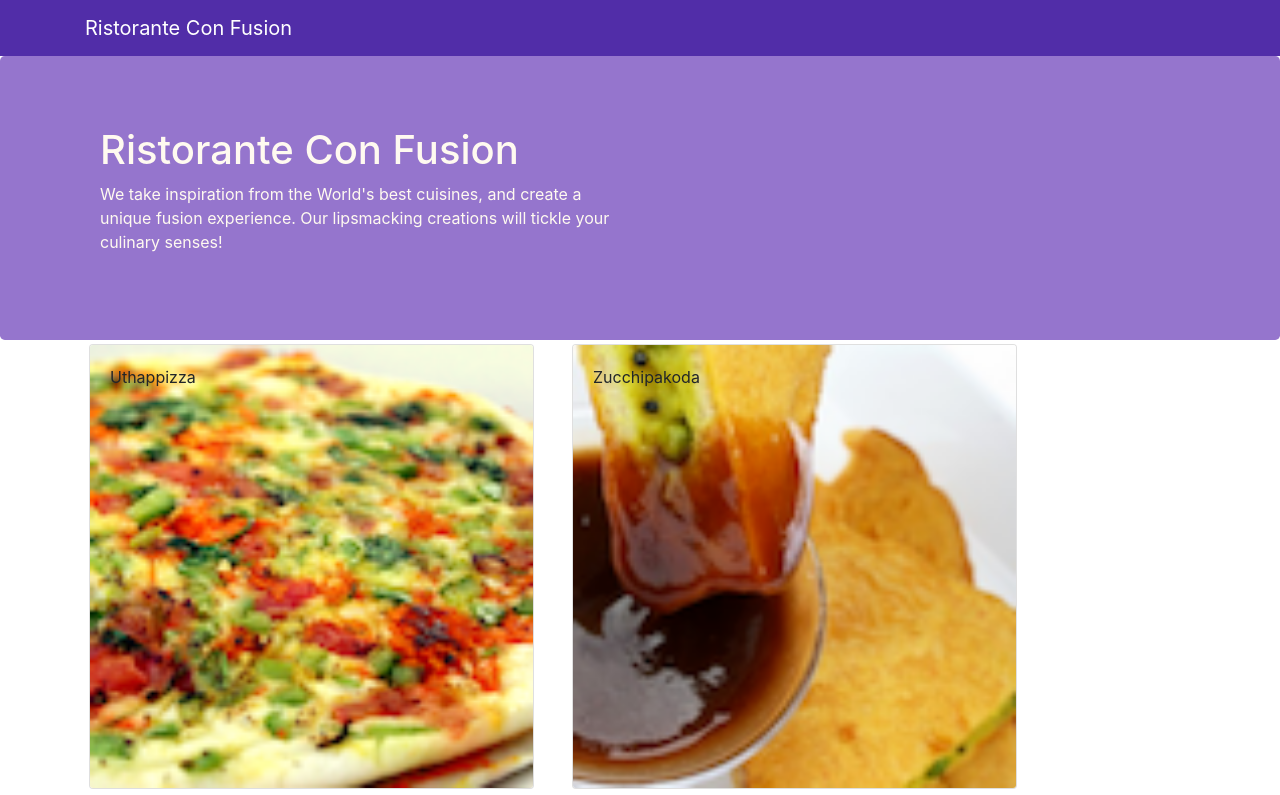
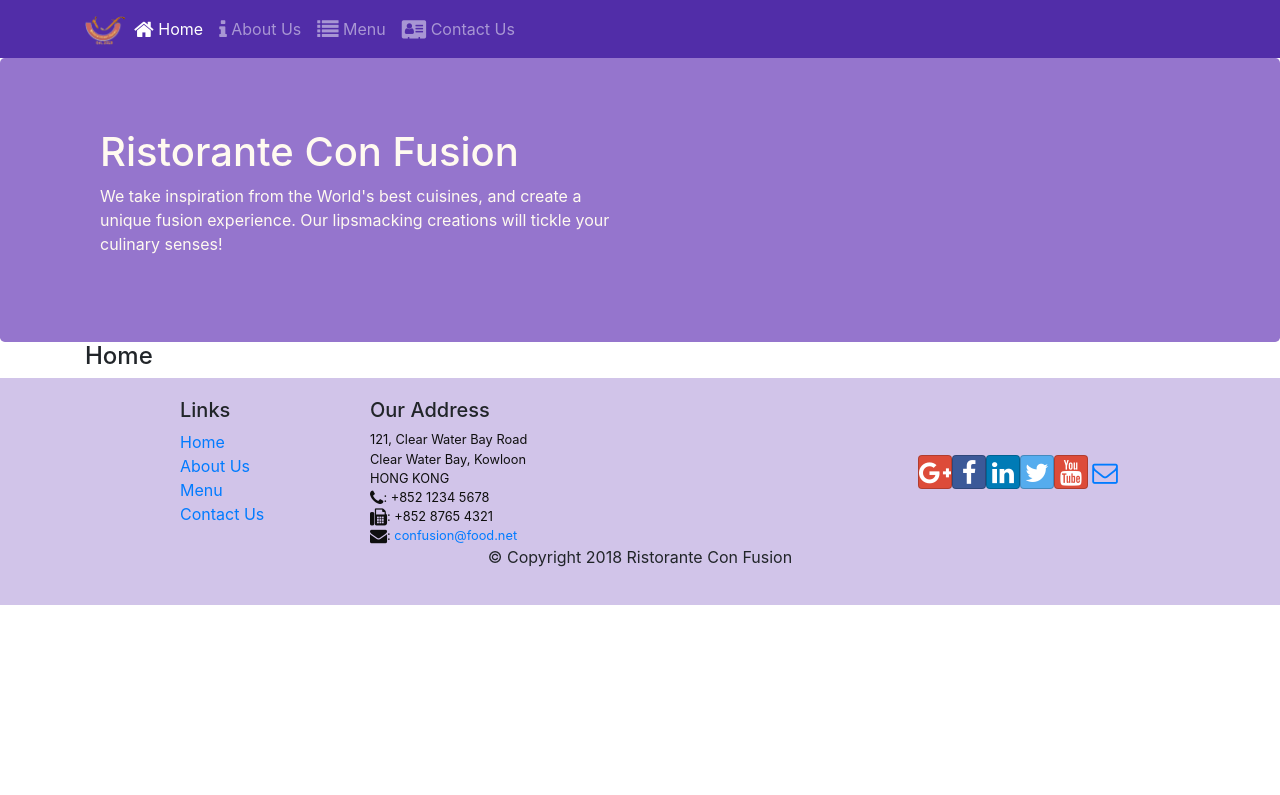
Before and after one commit to AndreREL/confusion, a React (Create React App) app: page /home in a window 1280 px wide. Shown: the top 795 px of the page. Built offline with nearby package versions, Linux system fonts and the light colour scheme.

Commit message:
React Route

```diff
--- a/package.json
+++ b/package.json
@@ -12,6 +12,7 @@
     "react": "^17.0.2",
     "react-dom": "^17.0.2",
     "react-popper": "^2.2.5",
+    "react-router-dom": "^4.2.2",
     "react-scripts": "4.0.3",
     "reactstrap": "^8.10.0",
     "web-vitals": "^1.1.2"
--- a/src/App.js
+++ b/src/App.js
@@ -1,14 +1,17 @@
 import React, { Component } from 'react';
 import Main from './components/MainComponent';
 import './App.css';
+import { BrowserRouter } from 'react-router-dom';
 
 class App extends Component {
 
   render() {
     return (
-      <div>
-        <Main />
-      </div>
+      <BrowserRouter>
+        <div>
+          <Main />
+        </div>
+      </BrowserRouter>
     );
   }
 }
--- a/src/components/FooterComponent.js
+++ b/src/components/FooterComponent.js
@@ -1,7 +1,7 @@
 import React from 'react';
+import { Link } from 'react-router-dom';
 
 function Footer(props) {
-
     return(
         <div className="footer">
             <div className="container">
@@ -9,10 +9,10 @@
                     <div className="col-4 offset-1 col-sm-2">
                         <h5>Links</h5>
                         <ul className="list-unstyled">
-                            <li><a href="#">Home</a></li>
-                            <li><a href="#">About</a></li>
-                            <li><a href="#">Menu</a></li>
-                            <li><a href="contactus.html">Contact</a></li>
+                            <li><Link to="/home">Home</Link></li>
+                            <li><Link to="/aboutus">About Us</Link></li>
+                            <li><Link to="/menu">Menu</Link></li>
+                            <li><Link to="/contactus">Contact Us</Link></li>
                         </ul>
                     </div>
                     <div className="col-7 col-sm-5">
--- a/src/components/HeaderComponent.js
+++ b/src/components/HeaderComponent.js
@@ -1,14 +1,58 @@
 import React, { Component } from 'react';
-import { Navbar, NavbarBrand, Jumbotron } from 'reactstrap';
+import { Navbar, NavbarBrand, Nav, NavbarToggler, Collapse, NavItem, Jumbotron, Col } from 'reactstrap';
+import { NavLink } from 'react-router-dom';
 
 class Header extends Component {
+
+    constructor(props) {
+        super(props);
+
+        this.state = {
+            isNavOpen: false
+        };
+
+        this.toggleNav = this.toggleNav.bind(this);
+    }
+
+    toggleNav() {
+        this.setState({
+            isNavOpen: !this.state.isNavOpen
+        });
+    }
 
     render() {
         return (
             <>
-                <Navbar dark>
+                <Navbar dark expand="md">
                     <div className="container">
-                        <NavbarBrand href="/">Ristorante Con Fusion</NavbarBrand>
+                        <NavbarToggler onClick={this.toggleNav} />
+                        <NavbarBrand className="mr-auto" href="/">
+                            <img src="assets/images/logo.png" height="30" width="41" alt="Ristorante Con Fusion" />
+                        </NavbarBrand>
+                        <Collapse isOpen={this.state.isNavOpen} navbar>
+                            <Nav navbar>
+                                <NavItem>
+                                    <NavLink className="nav-link" to="/home">
+                                        <span className="fa fa-home fa-lg"></span> Home
+                                    </NavLink>
+                                </NavItem>
+                                <NavItem>
+                                    <NavLink className="nav-link" to="/aboutus">
+                                        <span className="fa fa-info fa-lg"></span> About Us
+                                    </NavLink>
+                                </NavItem>
+                                <NavItem>
+                                    <NavLink className="nav-link" to="/menu">
+                                        <span className="fa fa-list fa-lg"></span> Menu
+                                    </NavLink>
+                                </NavItem>
+                                <NavItem>
+                                    <NavLink className="nav-link" to="/contactus">
+                                        <span className="fa fa-address-card fa-lg"></span> Contact Us
+                                    </NavLink>
+                                </NavItem>
+                            </Nav>
+                        </Collapse>
                     </div>
                 </Navbar>
                 <Jumbotron>
--- /dev/null
+++ b/src/components/HomeComponent.js
@@ -0,0 +1,11 @@
+import React from 'react';
+
+function Home(props) {
+    return(
+        <div className="container">
+            <h4>Home</h4>
+        </div>
+    )
+}
+
+export default Home;
--- a/src/components/MainComponent.js
+++ b/src/components/MainComponent.js
@@ -1,13 +1,16 @@
 import React, { Component } from 'react';
+import Home from './HomeComponent';
 import Menu from './MenuComponent';
 import DishDetail from './DishdetailComponent';
 import Header  from './HeaderComponent';
 import Footer from './FooterComponent';
 import { DISHES } from '../shared/dishes';
+import { Switch, Route, Redirect } from 'react-router-dom';
 
 class Main extends Component {
 
     constructor(props) {
+
         super(props);
 
         this.state = {
@@ -16,18 +19,22 @@
         };
     }
 
-    onDishSelect(dishId) {
-        this.setState({ selectedDish: dishId });
-    }
+    render() {
 
-    render() {
+        const HomePage = () => {
+            return (
+                <Home />
+            )
+        }
 
         return (
             <div>
                 <Header />
-                <Menu dishes={this.state.dishes}
-                    onClick={(dishId) => this.onDishSelect(dishId)} />
-                <DishDetail dish={this.state.dishes.filter((dish) => dish.id === this.state.selectedDish)[0]} />
+                <Switch>
+                    <Route path="/home" component={HomePage} />
+                    <Route exact path="/menu" component={() => <Menu dishes={this.state.dishes} />} />
+                    <Redirect to="/home" />
+                </Switch>
                 <Footer />
             </div>
         );
```
Also changed, not shown: 1 other file (tests, documents, lock files or other folders).
